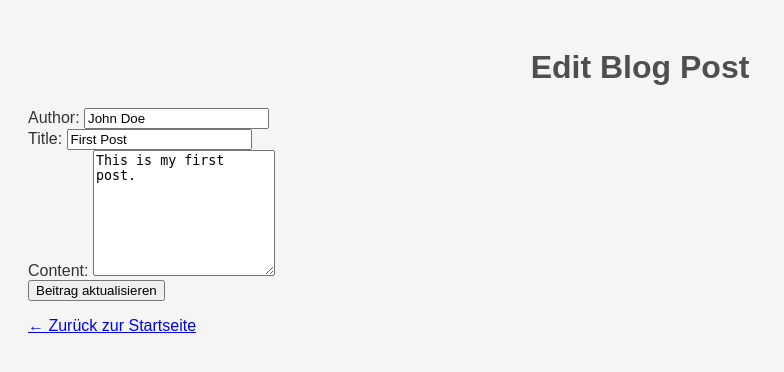
After one commit to Kinnay13/Masterblog, a Flask app: page /edit/1 in a window 1280 px wide. The commit adds this page. Shown: the top 372 px of the page, without its empty margins (0-784 px from the left). Run offline with Flask 3, Linux system fonts and the light colour scheme.

Commit message:
Add edit/update & fix pylint

```diff
--- a/app.py
+++ b/app.py
@@ -1,8 +1,11 @@
-from flask import Flask, render_template, request, redirect, url_for
+"""Flask Blog Application"""
+
 import json
 import os
+from flask import Flask, render_template, request, redirect, url_for
 
 app = Flask(__name__)
+
 
 def load_posts():
     """Lädt die Blogbeiträge aus der JSON-Datei"""
@@ -12,11 +15,13 @@ def load_posts():
             return json.load(f)
     return []
 
+
 def save_posts(posts):
     """Speichert die Blogbeiträge in der JSON-Datei"""
     posts_file = os.path.join(os.path.dirname(__file__), 'posts.json')
     with open(posts_file, 'w', encoding='utf-8') as f:
         json.dump(posts, f, indent=2, ensure_ascii=False)
+
 
 def get_next_id(posts):
     """Generiert die nächste eindeutige ID für einen neuen Beitrag"""
@@ -24,11 +29,13 @@ def get_next_id(posts):
         return 1
     return max(post['id'] for post in posts) + 1
 
+
 @app.route('/')
 def index():
     """Zeigt alle Blogbeiträge auf der Startseite an"""
     posts = load_posts()
     return render_template('index.html', posts=posts)
+
 
 @app.route('/add', methods=['GET', 'POST'])
 def add():
@@ -65,6 +72,53 @@ def add():
 
     return render_template('add.html')
 
+
+@app.route('/edit/<int:post_id>')
+def edit(post_id):
+    """Zeigt das Formular zum Bearbeiten eines Blogeintrags"""
+    posts = load_posts()
+
+    # Beitrag mit der angegebenen ID finden
+    post = next((p for p in posts if p['id'] == post_id), None)
+
+    if post is None:
+        return redirect(url_for('index'))  # Wenn Beitrag nicht existiert, zur Startseite
+
+    return render_template('edit.html', post=post)
+
+
+@app.route('/update/<int:post_id>', methods=['POST'])
+def update(post_id):
+    """Aktualisiert einen Blogeintrag mit den neuen Daten"""
+    # Daten aus dem Formular holen
+    author = request.form.get('author')
+    title = request.form.get('title')
+    content = request.form.get('content')
+
+    # Validierung
+    if not author or not title or not content:
+        posts = load_posts()
+        post = next((p for p in posts if p['id'] == post_id), None)
+        return render_template('edit.html', post=post, error='Alle Felder sind erforderlich!')
+
+    # Existierende Beiträge laden
+    posts = load_posts()
+
+    # Beitrag mit der angegebenen ID finden und aktualisieren
+    for post in posts:
+        if post['id'] == post_id:
+            post['author'] = author
+            post['title'] = title
+            post['content'] = content
+            break
+
+    # Aktualisierte Beitragsliste speichern
+    save_posts(posts)
+
+    # Benutzer zur Startseite umleiten
+    return redirect(url_for('index'))
+
+
 @app.route('/delete/<int:post_id>')
 def delete(post_id):
     """Löscht einen Blogeintrag mit der angegebenen ID"""
@@ -80,5 +134,6 @@ def delete(post_id):
     # Benutzer zur Startseite umleiten
     return redirect(url_for('index'))
 
+
 if __name__ == '__main__':
     app.run(debug=True)
--- a/posts.json
+++ b/posts.json
@@ -20,7 +20,7 @@
   {
     "id": 5,
     "author": "Yannik",
-    "title": "Was gelöscht",
-    "content": "Fisch: Hi\r\nHisch2: Wo"
+    "title": "Was geändert",
+    "content": "Fisch: Hi\r\nFisch2: Wo"
   }
 ]
--- a/static/style.css
+++ b/static/style.css
@@ -26,17 +26,44 @@ h1 {
     margin: 10px 0;
 }
 
-/* Post Header mit Button */
+/* Post Header mit Buttons */
 .post-header {
     display: flex;
     justify-content: space-between;
     align-items: center;
     gap: 15px;
+    margin-bottom: 10px;
 }
 
 .post-header h2 {
     margin: 0;
     flex: 1;
+}
+
+/* Post Actions Container */
+.post-actions {
+    display: flex;
+    gap: 10px;
+    white-space: nowrap;
+}
+
+/* Edit Button */
+.btn-edit {
+    display: inline-block;
+    padding: 8px 15px;
+    background-color: #28a745;
+    color: white;
+    text-decoration: none;
+    border: none;
+    border-radius: 4px;
+    cursor: pointer;
+    font-size: 13px;
+    font-weight: bold;
+    transition: background-color 0.3s;
+}
+
+.btn-edit:hover {
+    background-color: #218838;
 }
 
 /* Delete Button */
@@ -52,7 +79,6 @@ h1 {
     font-size: 13px;
     font-weight: bold;
     transition: background-color 0.3s;
-    white-space: nowrap;
 }
 
 .btn-delete:hover {
--- /dev/null
+++ b/templates/edit.html
@@ -0,0 +1,39 @@
+<!DOCTYPE html>
+<html lang="en">
+<head>
+    <meta charset="UTF-8">
+    <meta name="viewport" content="width=device-width, initial-scale=1.0">
+    <title>Edit Blog Post - My Flask Blog</title>
+    <link rel="stylesheet" href="{{ url_for('static', filename='style.css') }}">
+</head>
+<body>
+    <h1>Edit Blog Post</h1>
+
+    {% if error %}
+    <div class="error">
+        <p><strong>Fehler:</strong> {{ error }}</p>
+    </div>
+    {% endif %}
+
+    <form method="POST" action="{{ url_for('update', post_id=post['id']) }}" class="form">
+        <div class="form-group">
+            <label for="author">Author:</label>
+            <input type="text" id="author" name="author" required placeholder="Dein Name" value="{{ post['author'] }}">
+        </div>
+
+        <div class="form-group">
+            <label for="title">Title:</label>
+            <input type="text" id="title" name="title" required placeholder="Titel des Beitrags" value="{{ post['title'] }}">
+        </div>
+
+        <div class="form-group">
+            <label for="content">Content:</label>
+            <textarea id="content" name="content" required placeholder="Schreibe deinen Beitrag hier..." rows="8">{{ post['content'] }}</textarea>
+        </div>
+
+        <button type="submit" class="btn-submit">Beitrag aktualisieren</button>
+    </form>
+
+    <p><a href="{{ url_for('index') }}">← Zurück zur Startseite</a></p>
+</body>
+</html>
--- a/templates/index.html
+++ b/templates/index.html
@@ -14,7 +14,10 @@
     <div class="post">
         <div class="post-header">
             <h2>{{ post.title }}</h2>
-            <a href="{{ url_for('delete', post_id=post.id) }}" class="btn-delete" onclick="return confirm('Möchtest du diesen Beitrag wirklich löschen?');">Löschen</a>
+            <div class="post-actions">
+                <a href="{{ url_for('edit', post_id=post.id) }}" class="btn-edit">Bearbeiten</a>
+                <a href="{{ url_for('delete', post_id=post.id) }}" class="btn-delete" onclick="return confirm('Möchtest du diesen Beitrag wirklich löschen?');">Löschen</a>
+            </div>
         </div>
         <p><em>Written by {{ post.author }}</em></p>
         <p>{{ post.content }}</p>
```
